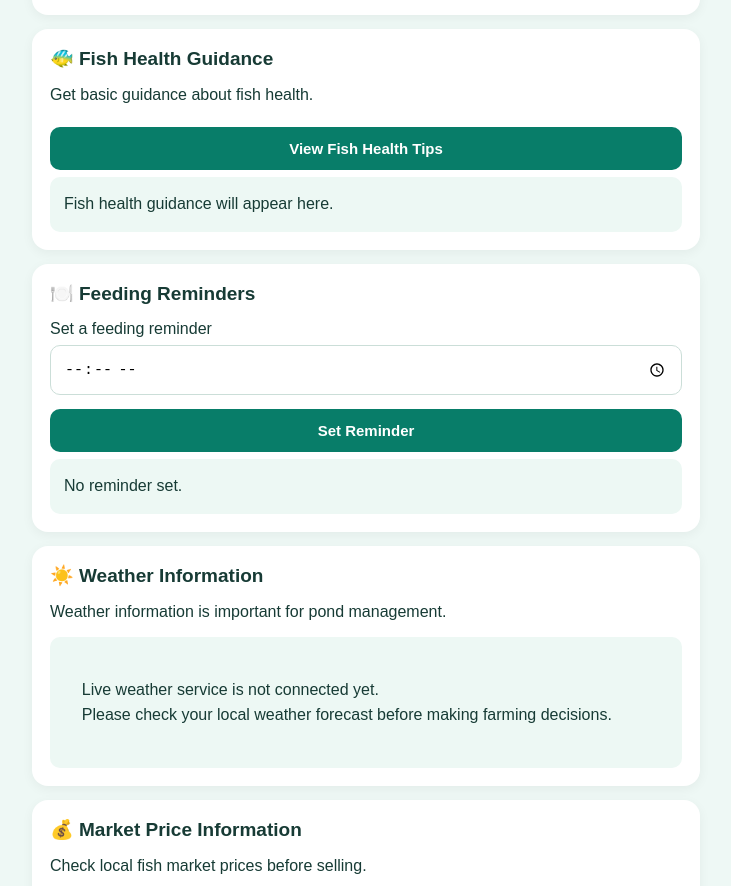
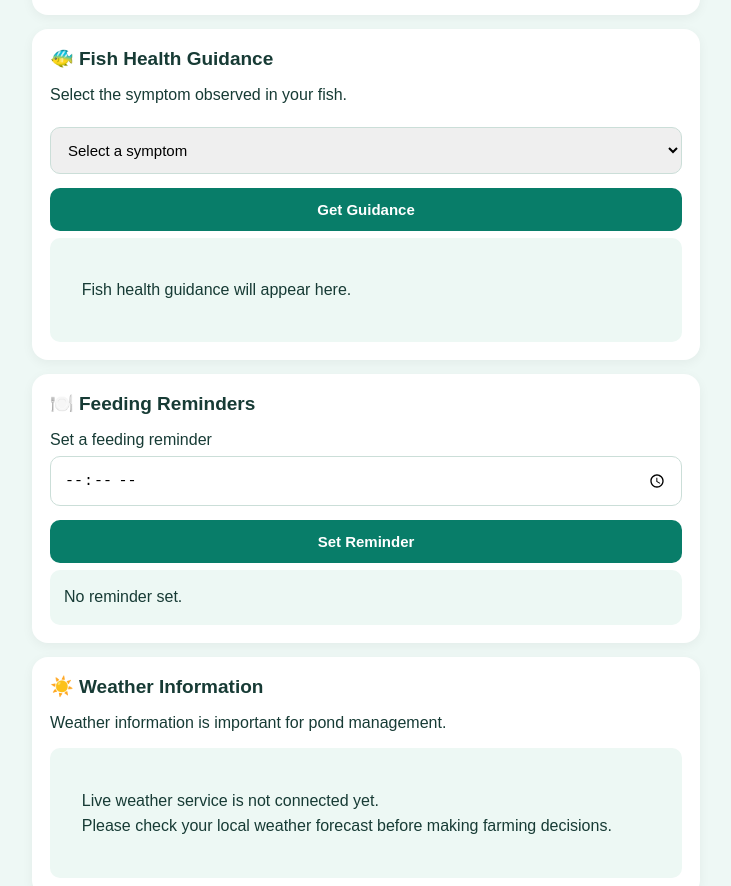
Before and after one commit to meghana10534/AquaSathi, a plain HTML site: page index.html in a window 1280 px wide. Shown: the part 1658-2544 px from the top of the page, without its empty margins (274-1005 px from the left). Drawn offline with Linux system fonts and the light colour scheme.

Commit message:
Implement fish health guidance feature
Added fish health guidance section with symptom selection and guidance display.

```diff
--- a/index.html
+++ b/index.html
@@ -146,12 +146,26 @@ footer {
   </div>
 </div>
 
+
 <div class="card">
   <h2>🐠 Fish Health Guidance</h2>
-  <p>Get basic guidance about fish health.</p>
-  <button onclick="showInfo('health')">View Fish Health Tips</button>
-  <div class="result" id="healthInfo">Fish health guidance will appear here.</div>
+  <p>Select the symptom observed in your fish.</p>
+
+  <select id="fishSymptom">
+    <option value="">Select a symptom</option>
+    <option value="appetite">Fish are not eating</option>
+    <option value="swimming">Slow or unusual swimming</option>
+    <option value="surface">Fish are coming to the surface</option>
+    <option value="spots">Unusual spots on fish</option>
+  </select>
+
+  <button onclick="checkFishHealth()">Get Guidance</button>
+
+  <div class="result" id="fishResult">
+    Fish health guidance will appear here.
+  </div>
 </div>
+
 
 <div class="card">
   <h2>🍽️ Feeding Reminders</h2>
@@ -377,6 +391,26 @@ function checkWater() {
   result.innerText = message;
 }
 
+function checkFishHealth() {
+  const symptom = document.getElementById("fishSymptom").value;
+  const result = document.getElementById("fishResult");
+
+  const guidance = {
+    appetite: "Check water quality and observe feeding conditions. Contact an aquaculture expert if the problem continues.",
+    swimming: "Observe fish behaviour and check water quality. Seek expert guidance if unusual swimming continues.",
+    surface: "Check dissolved oxygen and water quality immediately. Low oxygen may be one possible reason. Seek expert help.",
+    spots: "Observe the affected fish and water conditions. Avoid guessing the disease. Contact an aquaculture expert for diagnosis."
+  };
+
+  if (symptom === "") {
+    result.innerText = "Please select a fish symptom.";
+    return;
+  }
+
+  result.innerText = guidance[symptom];
+}
+
+
 </script>
 
 </body>
```
